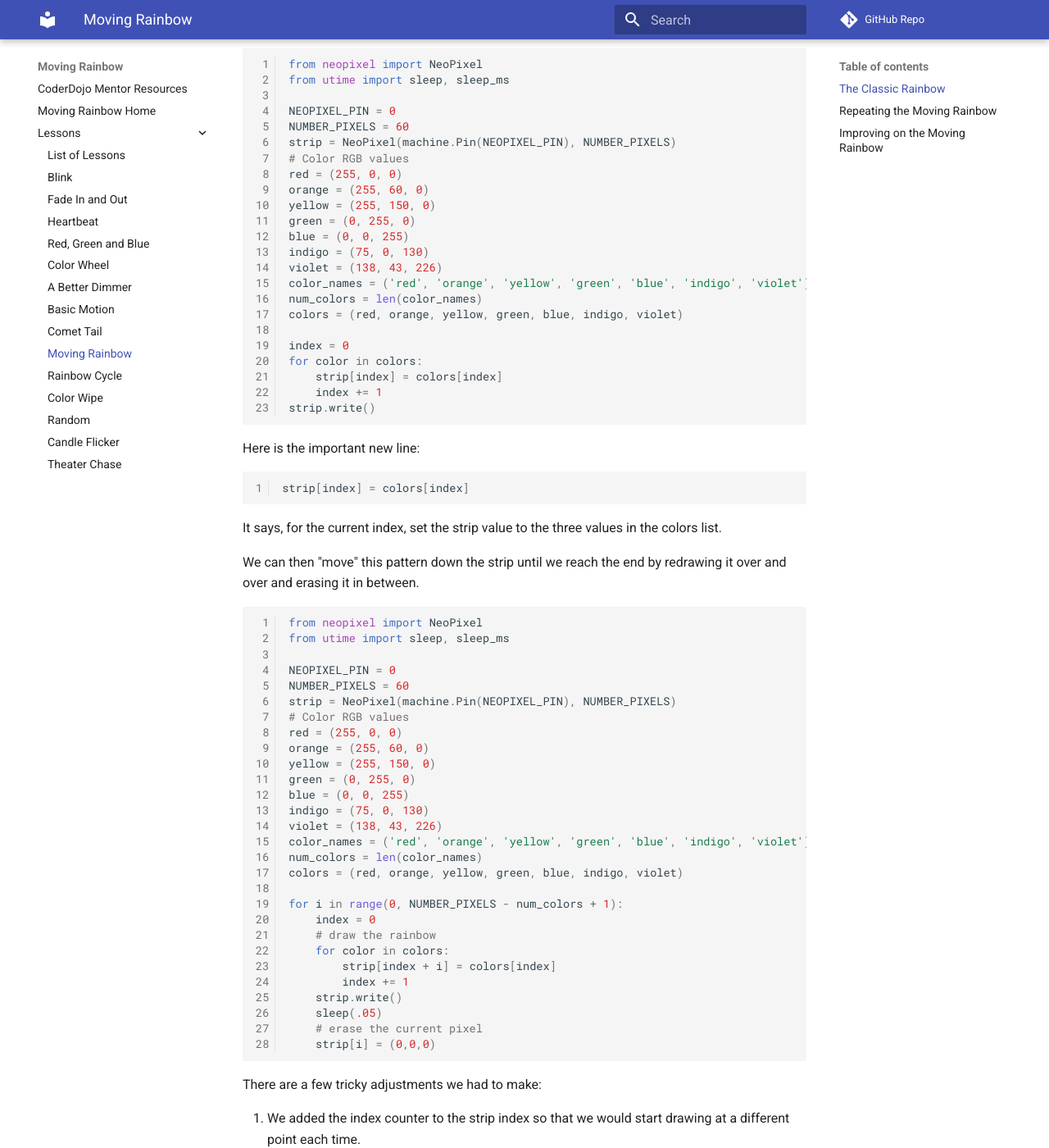
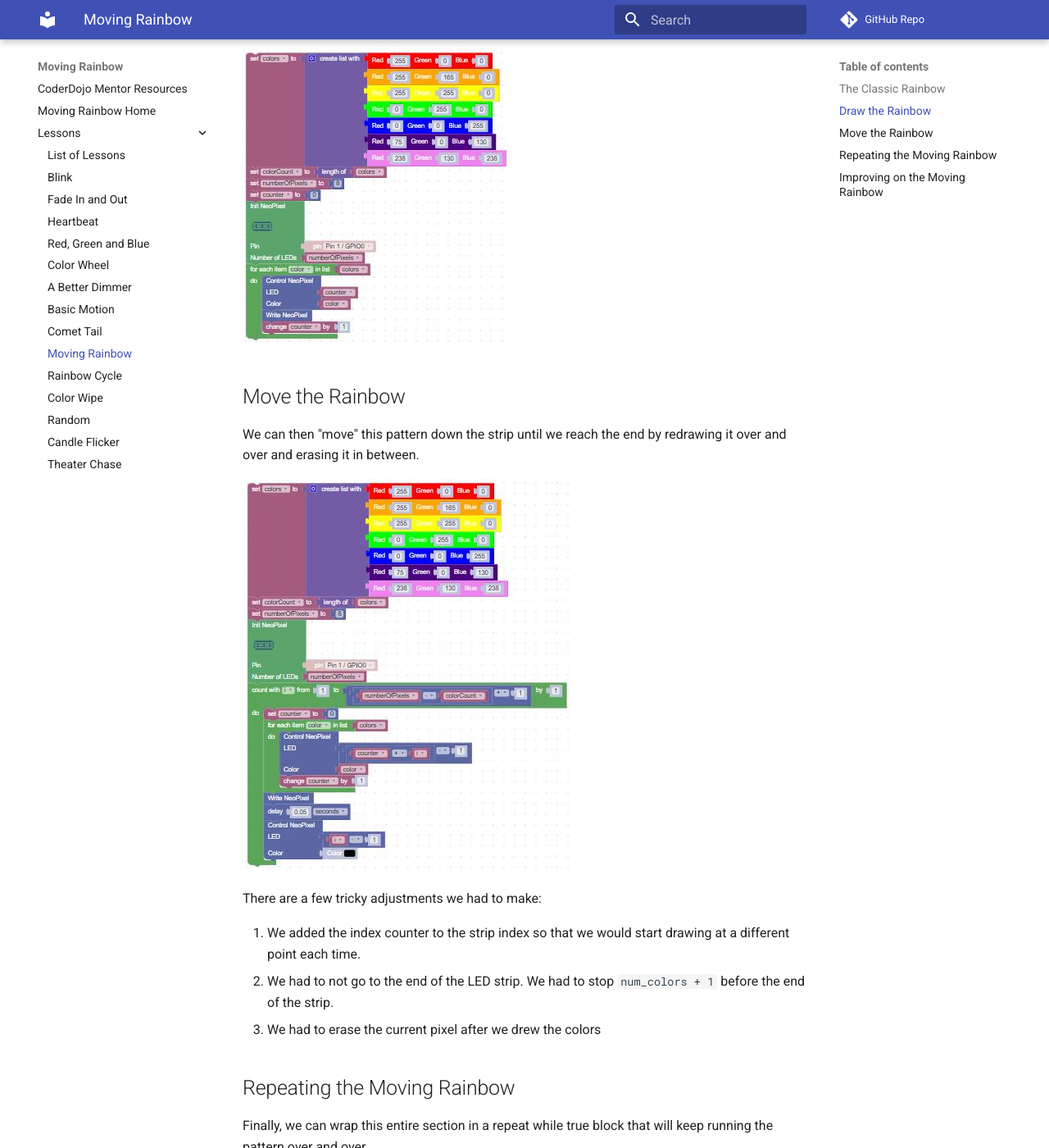
Before and after one commit to jetannenbaum/bipes-moving-rainbow, an MkDocs documentation site: the page built from docs/lessons/10-moving-rainbow.md, in a window 1280 px wide and 1400 px high, scrolled down 1200 px. Shown: the whole window at 82% size. Built offline with MkDocs 1.6.1 and Material for MkDocs 9.7.7, drawn with Linux system fonts in a browser that asks for light colours; comment, search, counter and statistics services are not loaded; some of the changed text lies outside the part shown.

Commit message:
Updated Comet Tail and Moving Rainbow lessons

````diff
--- a/docs/lessons/10-moving-rainbow.md
+++ b/docs/lessons/10-moving-rainbow.md
@@ -18,151 +18,41 @@ Let's begin by simply creating a named list of colors in a rainbow: red, orange,
 |Indigo|75,0,130|
 |Violet|238,130,238|
 
-We can then put the colors into a Python data structure called a list:
+We can then put the colors into a list:
 
-```python
-# Color RGB values as tuples
-red = (255, 0, 0)
-orange = (255, 165, 0)
-yellow = (255, 255, 0)
-green = (0, 255, 0)
-blue = (0, 0, 255)
-indigo = (75, 0, 130)
-violet = (238, 130, 238)
-color_names = ('red', 'orange', 'yellow', 'green', 'blue', 'indigo', 'violet')
-num_colors = len(color_names)
-colors = (red, orange, yellow, green, blue, indigo, violet)
-```
+![Rainbow Color List](../img/rainbowColorList.jpg)
+
+## Draw the Rainbow
 
 We can then draw these colors in each of the first seven pixels like this:
 
-```python
-from neopixel import NeoPixel
-from utime import sleep, sleep_ms
+![Static Rainbow](../img/staticRainbowBlocks.jpg)
 
-NEOPIXEL_PIN = 0
-NUMBER_PIXELS = 60
-strip = NeoPixel(machine.Pin(NEOPIXEL_PIN), NUMBER_PIXELS)
-# Color RGB values
-red = (255, 0, 0)
-orange = (255, 60, 0)
-yellow = (255, 150, 0)
-green = (0, 255, 0)
-blue = (0, 0, 255)
-indigo = (75, 0, 130)
-violet = (138, 43, 226)
-color_names = ('red', 'orange', 'yellow', 'green', 'blue', 'indigo', 'violet')
-num_colors = len(color_names)
-colors = (red, orange, yellow, green, blue, indigo, violet)
-
-index = 0
-for color in colors:
-    strip[index] = colors[index]
-    index += 1
-strip.write()
-```
-
-Here is the important new line:
-
-```python
-strip[index] = colors[index]
-```
-
-It says, for the current index, set the strip value to the three values in the colors list.
+## Move the Rainbow
 
 We can then "move" this pattern down the strip until we reach the end by redrawing it over and over and erasing it in between.
 
-```python
-from neopixel import NeoPixel
-from utime import sleep, sleep_ms
-
-NEOPIXEL_PIN = 0
-NUMBER_PIXELS = 60
-strip = NeoPixel(machine.Pin(NEOPIXEL_PIN), NUMBER_PIXELS)
-# Color RGB values
-red = (255, 0, 0)
-orange = (255, 60, 0)
-yellow = (255, 150, 0)
-green = (0, 255, 0)
-blue = (0, 0, 255)
-indigo = (75, 0, 130)
-violet = (138, 43, 226)
-color_names = ('red', 'orange', 'yellow', 'green', 'blue', 'indigo', 'violet')
-num_colors = len(color_names)
-colors = (red, orange, yellow, green, blue, indigo, violet)
-
-for i in range(0, NUMBER_PIXELS - num_colors + 1):
-    index = 0
-    # draw the rainbow
-    for color in colors:
-        strip[index + i] = colors[index]
-        index += 1
-    strip.write()
-    sleep(.05)
-    # erase the current pixel
-    strip[i] = (0,0,0)
-```
+![Move Rainbow](../img/moveRainbowBlocks.jpg)
 
 There are a few tricky adjustments we had to make:
 
 1. We added the index counter to the strip index so that we would start drawing at a different point each time.
 2. We had to not go to the end of the LED strip.  We had to stop ```num_colors + 1``` before the end of the strip.
-3. We had to erase the current pixel after we drew the colors.
-
-
+3. We had to erase the current pixel after we drew the colors
 
 ## Repeating the Moving Rainbow
 
-Finally, we can wrap this entire section in a ```while True``` loop that will keep running the pattern over and over.
+Finally, we can wrap this entire section in a repeat while true block that will keep running the pattern over and over.
 
-```python
-from neopixel import NeoPixel
-from utime import sleep, sleep_ms
+![Repeat Rainbow Blocks](../img/repeatRainbowBlocks.jpg)
 
-NEOPIXEL_PIN = 0
-NUMBER_PIXELS = 60
-strip = NeoPixel(machine.Pin(NEOPIXEL_PIN), NUMBER_PIXELS)
-# Color RGB values
-red = (255, 0, 0)
-orange = (255, 60, 0)
-yellow = (255, 150, 0)
-green = (0, 255, 0)
-blue = (0, 0, 255)
-indigo = (75, 0, 130)
-violet = (138, 43, 226)
-color_names = ('red', 'orange', 'yellow', 'green', 'blue', 'indigo', 'violet')
-num_colors = len(color_names)
-colors = (red, orange, yellow, green, blue, indigo, violet)
-
-while True:
-    for i in range(0, NUMBER_PIXELS - num_colors + 1):
-        index = 0
-        # draw the rainbow
-        for color in colors:
-            strip[index + i] = colors[index]
-            index += 1
-        strip.write()
-        sleep(.05)
-        # erase the current pixel
-        strip[i] = (0,0,0)
-        # erase the last draw
-        if i == NUMBER_PIXELS - num_colors:
-            strip[i+1] = (0,0,0)
-            strip[i+2] = (0,0,0)
-            strip[i+3] = (0,0,0)
-            strip[i+4] = (0,0,0)
-            strip[i+5] = (0,0,0)
-            strip[i+6] = (0,0,0)
-            strip.write()
-```
-
-Note that we had to add a few extra lines of code to make the final draw get removed after the last draw in the outer loop.
+Note that we had to add a few extra blocks to make the final draw get removed after the last draw in the outer loop.
 
 ## Improving on the Moving Rainbow
 
 This program is simple to read, but there are several ways we could improve it.
 
-One of the awkward characteristics of the program is that he rainbow pattern just suddenly "appears" at the front of the strip and then "dissapers" at the end of the strip.  This is OK for a strip in a line, but if you wrap the strip in a circle it looks odd.
+One of the awkward characteristics of the program is that he rainbow pattern just suddenly "appears" at the front of the strip and then "disappears" at the end of the strip.  This is OK for a strip in a line, but if you wrap the strip in a circle it looks odd.
 
 For a circular loop we would like the pattern to appear one pixel at a time and then appear to slide from the end to the beginning of the strip.  We can achieve this by using the modulo function.  It will take a counter and find the "remainder" after we divide it by the number of pixels in the strip.
 
````
Also changed, not shown: docs/lessons/09-comet-tail.md (+16 -98 lines), docs/img/brightnessLevelList.jpg (added), docs/img/drawCometTailBlocks.jpg (added), docs/img/mainDrawCometBlocks.jpg (added), docs/img/moveRainbowBlocks.jpg (added), docs/img/pythonCodeBlocks.jpg (added), docs/img/rainbowColorList.jpg (added), docs/img/repeatRainbowBlocks.jpg (added), docs/img/setRGB.jpg (added), docs/img/staticRainbowBlocks.jpg (added).
